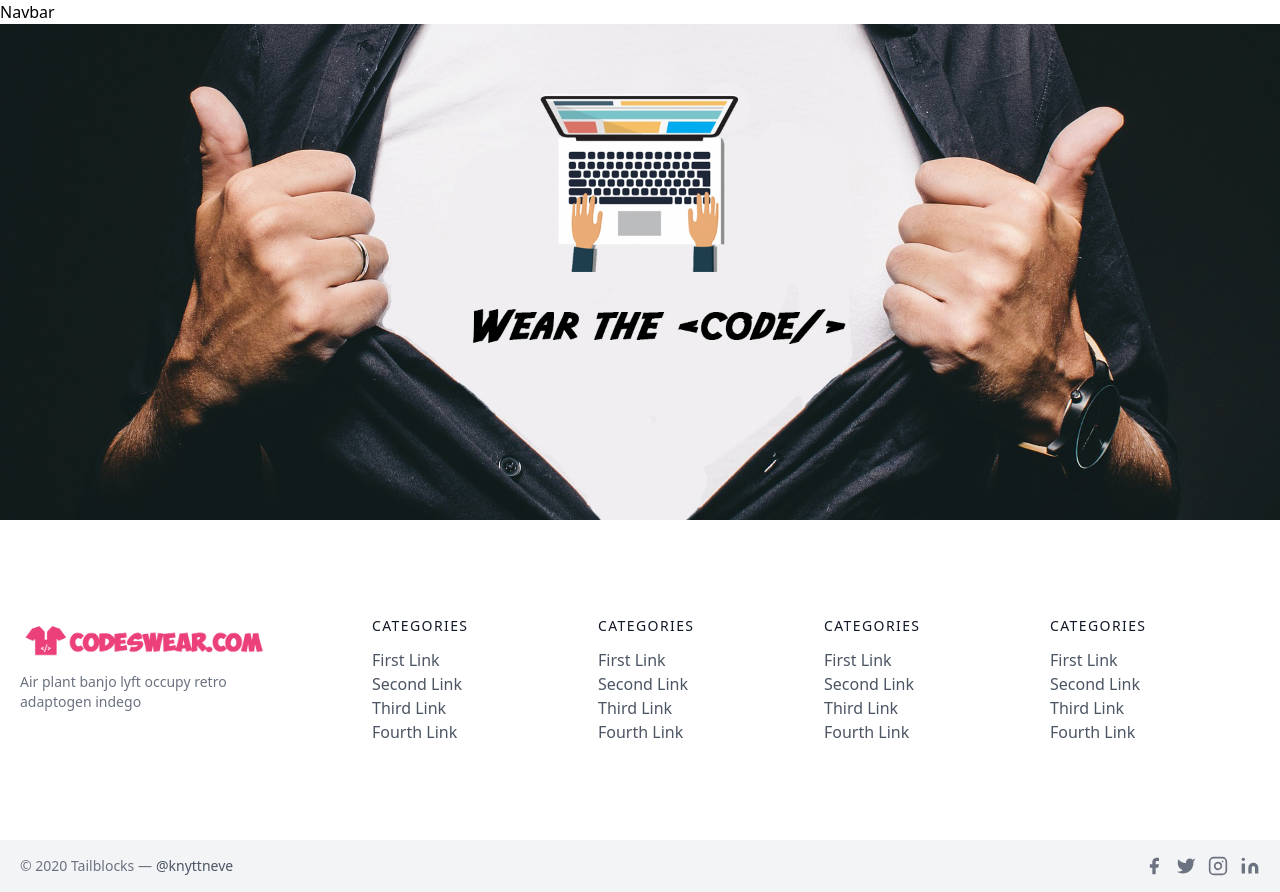
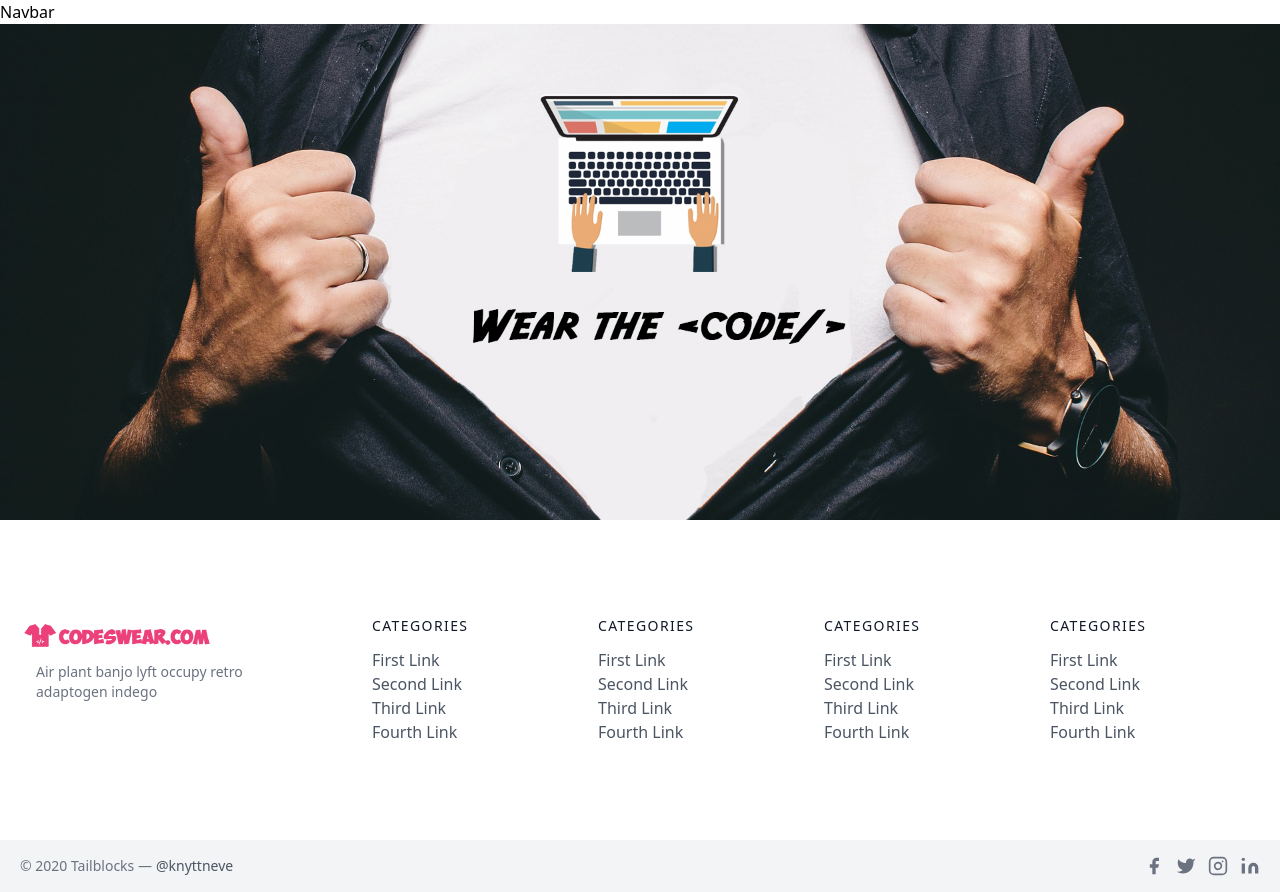
Before and after one commit to aryanraj13/BoxZone-Ecommerce, a Next.js app: page / in a window 1280 px wide. Built offline with nearby package versions, Linux system fonts and the light colour scheme.

Commit message:
Added Footer

```diff
--- a/components/Footer.js
+++ b/components/Footer.js
@@ -1,4 +1,6 @@
+import Link from 'next/link'
 import React from 'react'
+import Image from 'next/image'
 
 const Footer = () => {
   return (
@@ -6,10 +8,12 @@ const Footer = () => {
       <footer className="text-gray-600 body-font">
   <div className="container px-5 py-24 mx-auto flex md:items-center lg:items-start md:flex-row md:flex-nowrap flex-wrap flex-col">
     <div className="w-64 flex-shrink-0 md:mx-0 mx-auto text-center md:text-left">
-      <a className="flex title-font font-medium items-center md:justify-start justify-center text-gray-900">
-        <img src='/nav.png' alt=''></img>
-      </a>
-      <p className="mt-2 text-sm text-gray-500">Air plant banjo lyft occupy retro adaptogen indego</p>
+        <Link className="flex title-font font-medium items-center md:justify-start justify-center text-gray-900" href={"/"}>
+
+        <Image src='/nav.png' alt='' width={200} height={40}/>
+
+      </Link>
+      <p className="mt-2 text-sm text-gray-500 px-4">Air plant banjo lyft occupy retro adaptogen indego</p>
     </div>
     <div className="flex-grow flex flex-wrap md:pl-20 -mb-10 md:mt-0 mt-10 md:text-left text-center">
       <div className="lg:w-1/4 md:w-1/2 w-full px-4">
```
